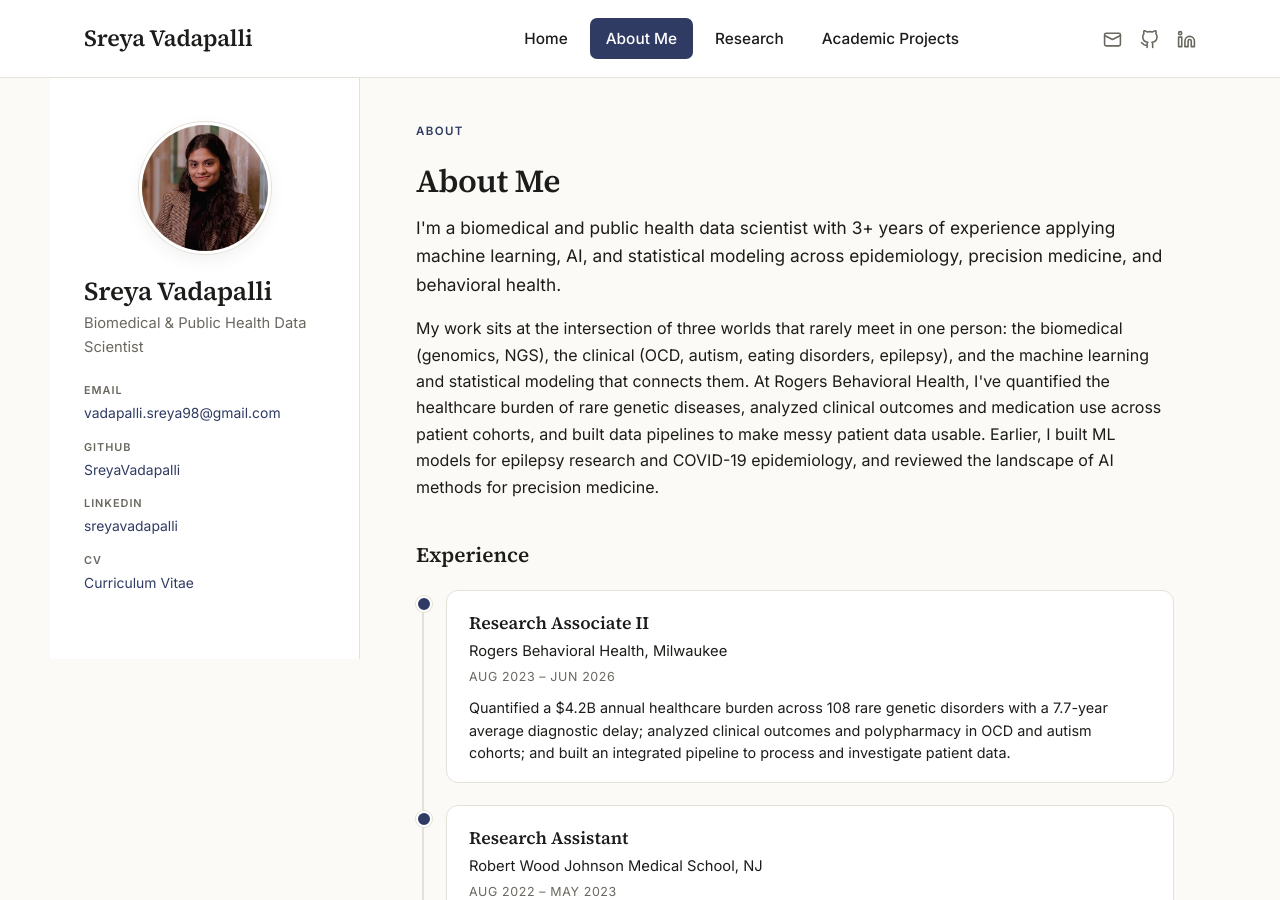
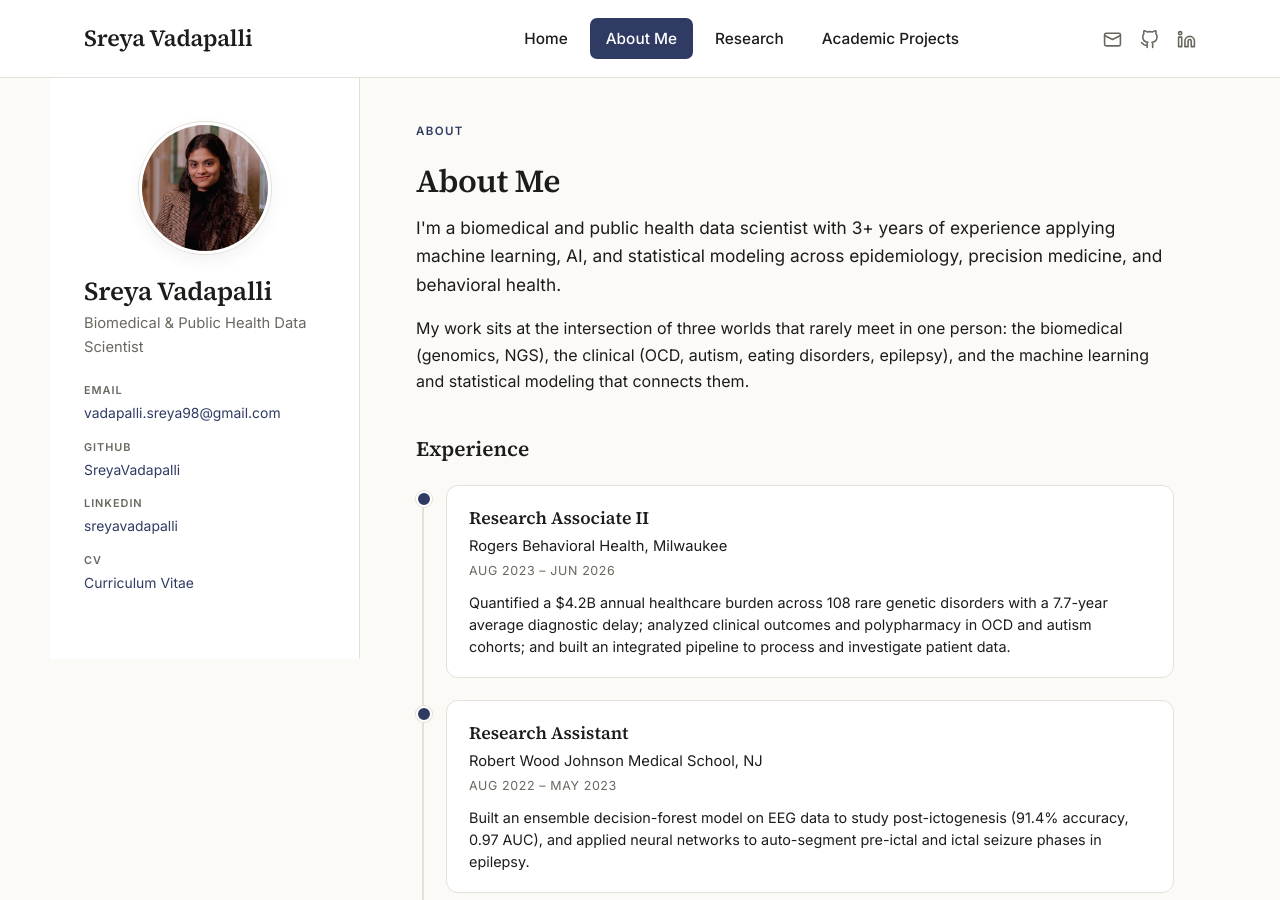
Before and after one commit to SreyaVadapalli/SreyaVadapalli.github.io, a Jekyll site: the page built from about-me.html, in a window 1280 px wide and 900 px high. Built offline with Jekyll 4.4.1, drawn with Linux system fonts in a browser that asks for light colours.

Commit message:
Update portfolio content

```diff
--- a/about-me.html
+++ b/about-me.html
@@ -17,11 +17,6 @@ permalink: /about-me/
 My work sits at the intersection of three worlds that rarely meet in one person:
 the biomedical (genomics, NGS), the clinical (OCD, autism, eating disorders, epilepsy),
 and the machine learning and statistical modeling that connects them.
-At Rogers Behavioral Health, I've quantified the healthcare burden of rare genetic diseases,
-analyzed clinical outcomes and medication use across patient cohorts,
-and built data pipelines to make messy patient data usable. Earlier,
-I built ML models for epilepsy research and COVID-19 epidemiology,
-and reviewed the landscape of AI methods for precision medicine.
 </p>
 
 <h2>Experience</h2>
```
